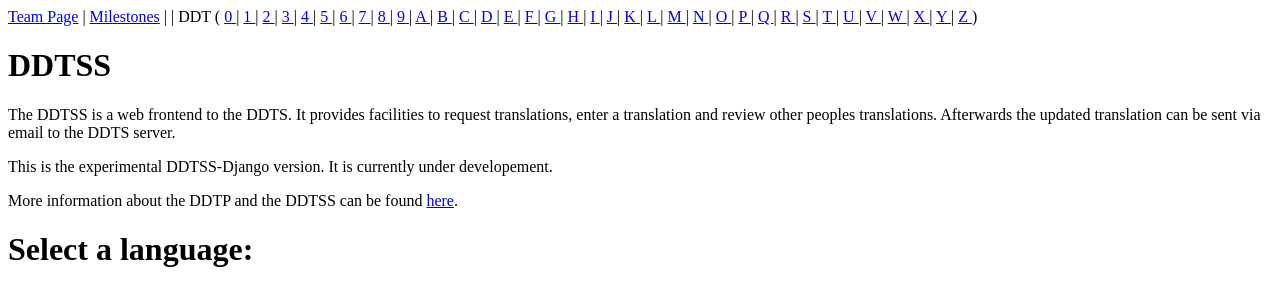
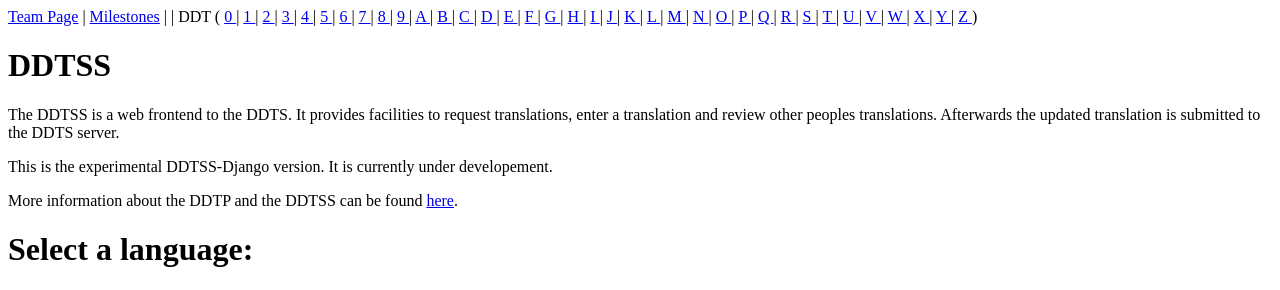
Before and after one commit to kleptog/DDTSS-Django, a Django app: template src/ddtp/templates/ddtss/index.html in a window 1280 px wide. Shown: the top 290 px of the page. Run offline with Django 3.2, Linux system fonts and the light colour scheme; the template is opened without the code that fills it, so the values that code supplies are empty.

Commit message:
Remove reference to email.

```diff
--- a/src/ddtp/templates/ddtss/index.html
+++ b/src/ddtp/templates/ddtss/index.html
@@ -13,7 +13,7 @@
 <p>
 The DDTSS is a web frontend to the DDTS.  It provides facilities to request
 translations, enter a translation and review other peoples translations.
-Afterwards the updated translation can be sent via email to the DDTS server.
+Afterwards the updated translation is submitted to the DDTS server.
 <p>
 This is the experimental DDTSS-Django version. It is currently under developement.
 <p>
```
